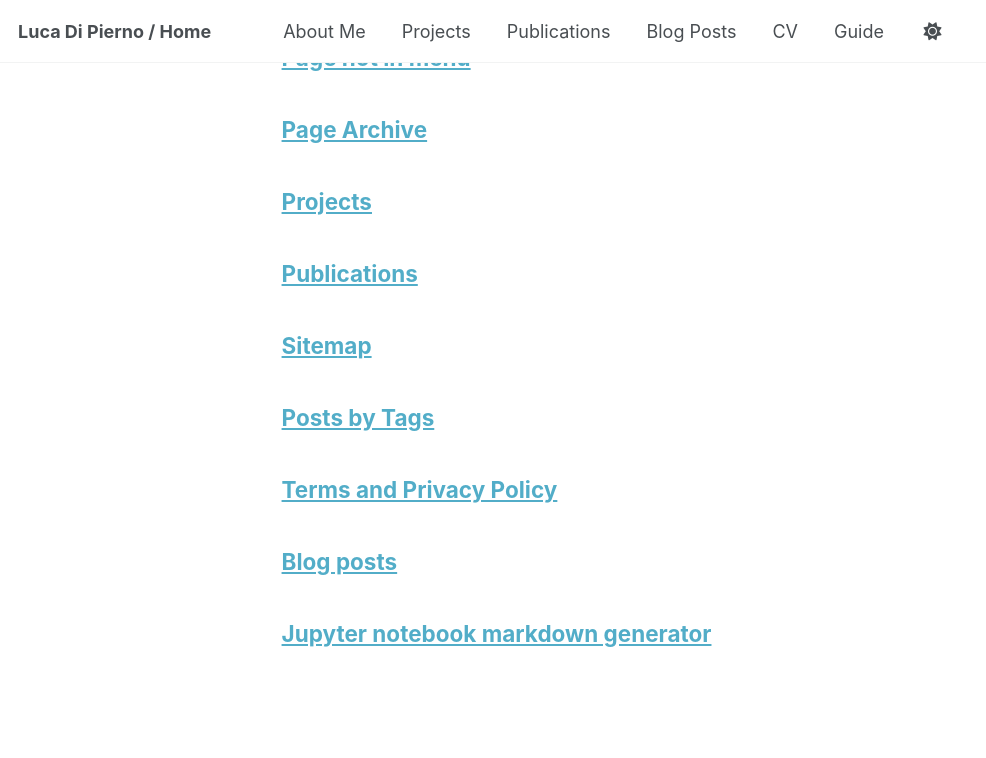
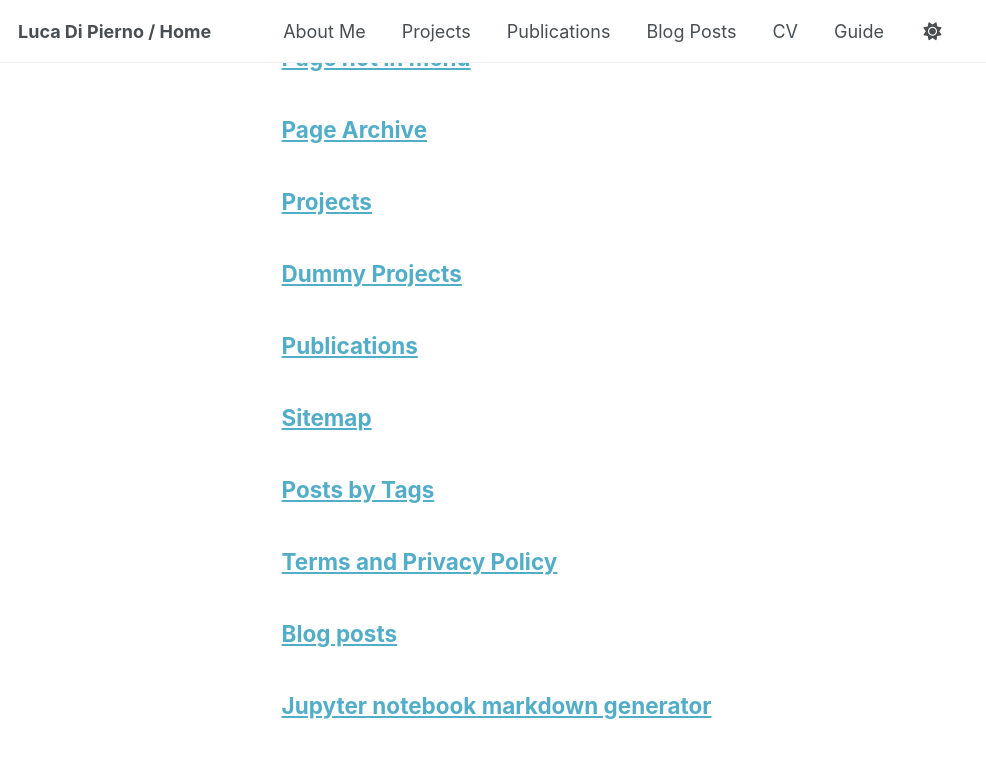
Before and after one commit to LucaDiPierno/LucaDiPierno.github.io, a Jekyll site: the page built from _pages/page-archive.html, in a window 1280 px wide and 900 px high, scrolled down 704 px. Shown: the top 758 px of the window, without its empty margins (0-986 px from the left). Built offline with Jekyll 4.4.1, drawn with Linux system fonts in a browser that asks for light colours; a script that is not in the unit is left out.

Commit message:
Working on the Projects Side View

```diff
--- a/_backup/projects.md
+++ b/backup/projects.md
@@ -1,7 +1,8 @@
 ---
 layout: simple
-title: "Projects"
-permalink: /projects/
+title: "Dummy Projects"
+permalink: /dummy/
+# permalink: /projects/
 author_profile: true
 ---
 
```
